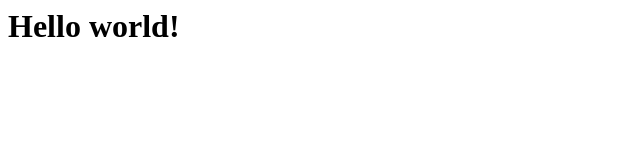
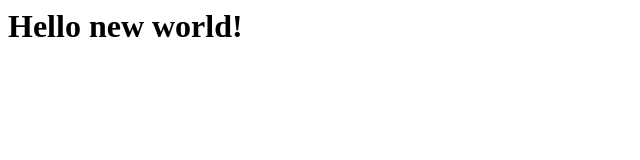
Before and after one commit to CyberCyril/my-project, a plain HTML site: page index.html in a window 1280 px wide. Shown: the whole page, without its empty margins (0-640 px from the left). Drawn offline with Linux system fonts and the light colour scheme.

Commit message:
переделал обратно в самом гитхабе

```diff
--- a/index.html
+++ b/index.html
@@ -1 +1 @@
-<h1>Hello world!</h1>
+<h1>Hello new world!</h1>
```
